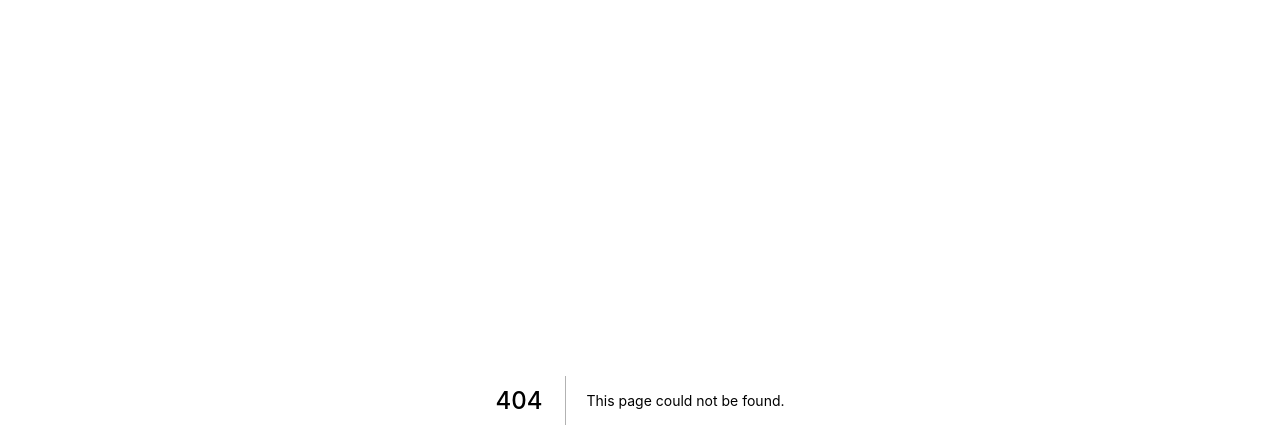
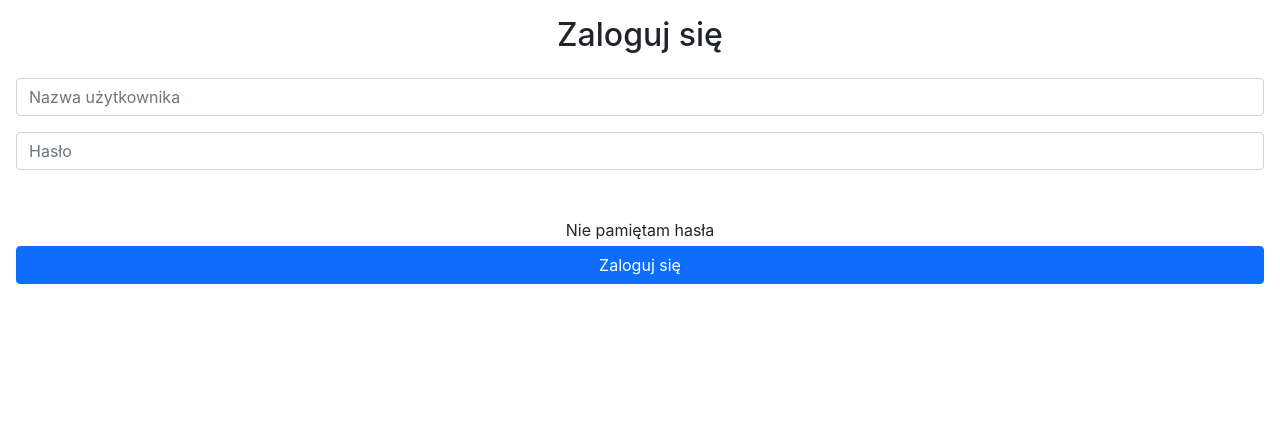
Before and after one commit to CodersCampCrew/Project4, a Next.js app in the folder frontend/: page /login in a window 1280 px wide. Before the commit this address had no page. Shown: the top 448 px of the page. Built offline with nearby package versions, Linux system fonts and the light colour scheme.

Commit message:
feat: login page

```diff
--- /dev/null
+++ b/frontend/components/LoginForm.tsx
@@ -0,0 +1,81 @@
+import React from "react";
+import { useForm, SubmitHandler } from "react-hook-form";
+import * as Yup from "yup";
+import { yupResolver } from "@hookform/resolvers/yup";
+import {
+  Alert,
+  Button,
+  Form,
+  FormControl,
+  FormGroup,
+  FormText,
+} from "react-bootstrap";
+import userService from "../services/userService";
+import { useRouter } from "next/router";
+import Link from "next/link";
+
+export const LoginForm = () => {
+  const initialState = {
+    name: "",
+    password: "",
+  };
+
+  const schema = Yup.object({
+    name: Yup.string().required("Nazwa użytkownika jest wymagana"),
+    password: Yup.string().required("Hasło jest wymagane"),
+  });
+
+  type Props = InferType<typeof schema>;
+
+  const {
+    register,
+    handleSubmit,
+    formState: { errors },
+  } = useForm<Props>({ resolver: yupResolver(schema) });
+
+  const router = useRouter();
+
+  const submitForm: SubmitHandler = async (data) => {
+    userService.login(data);
+    console.log(data);
+    router.push("confirm");
+  };
+
+  return (
+    <Form
+      className="text-center mt-3 w-100"
+      onSubmit={handleSubmit(submitForm)}
+    >
+      <FormGroup className="mb-3 d-flex" controlId="username">
+        <FormControl
+          type="text"
+          placeholder="Nazwa użytkownika"
+          autoComplete="username"
+          {...register("username")}
+        />
+      </FormGroup>
+      {errors?.name?.message && (
+        <Alert variant="danger">{errors?.name?.message}</Alert>
+      )}
+
+      <FormGroup className="mb-5" controlId="password">
+        <FormControl
+          type="password"
+          placeholder="Hasło"
+          autoComplete="current-password"
+          {...register("password")}
+        />
+      </FormGroup>
+      {errors?.password?.message && (
+        <Alert variant="danger">{errors?.password?.message}</Alert>
+      )}
+      <Link href="/forgot">Nie pamiętam hasła</Link>
+
+      <FormGroup>
+        <Button variant="primary" type="submit" className="mb-3 mt-1 w-100">
+          Zaloguj się
+        </Button>
+      </FormGroup>
+    </Form>
+  );
+};
--- /dev/null
+++ b/frontend/pages/login.tsx
@@ -0,0 +1,13 @@
+import React from "react";
+import { LoginForm } from "../components/LoginForm";
+
+const Login = () => {
+  return (
+    <div className="d-flex flex-column align-items-center m-3">
+      <h2>Zaloguj się</h2>
+      <LoginForm />
+    </div>
+  );
+};
+
+export default Login;
--- a/frontend/pages/register.tsx
+++ b/frontend/pages/register.tsx
@@ -4,6 +4,7 @@ import { RegisterForm } from "../components/RegisterForm";
 const Register = () => {
   return (
     <div className="d-flex flex-column align-items-center m-3">
+      <h2>Zarejestruj się</h2>
       <RegisterForm />
       <div className="text-center">lub</div>
       <HaveAnAccountButton></HaveAnAccountButton>
```
Also changed, not shown: frontend/pages/forgot.tsx (added, +7 -0 lines).
